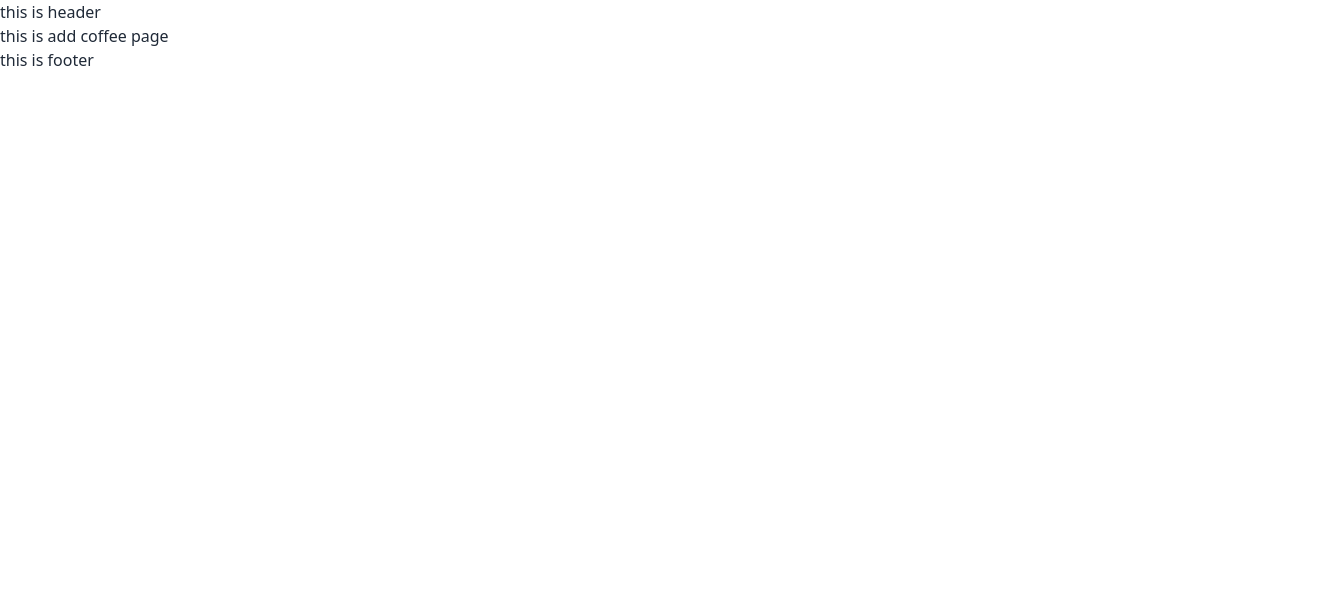
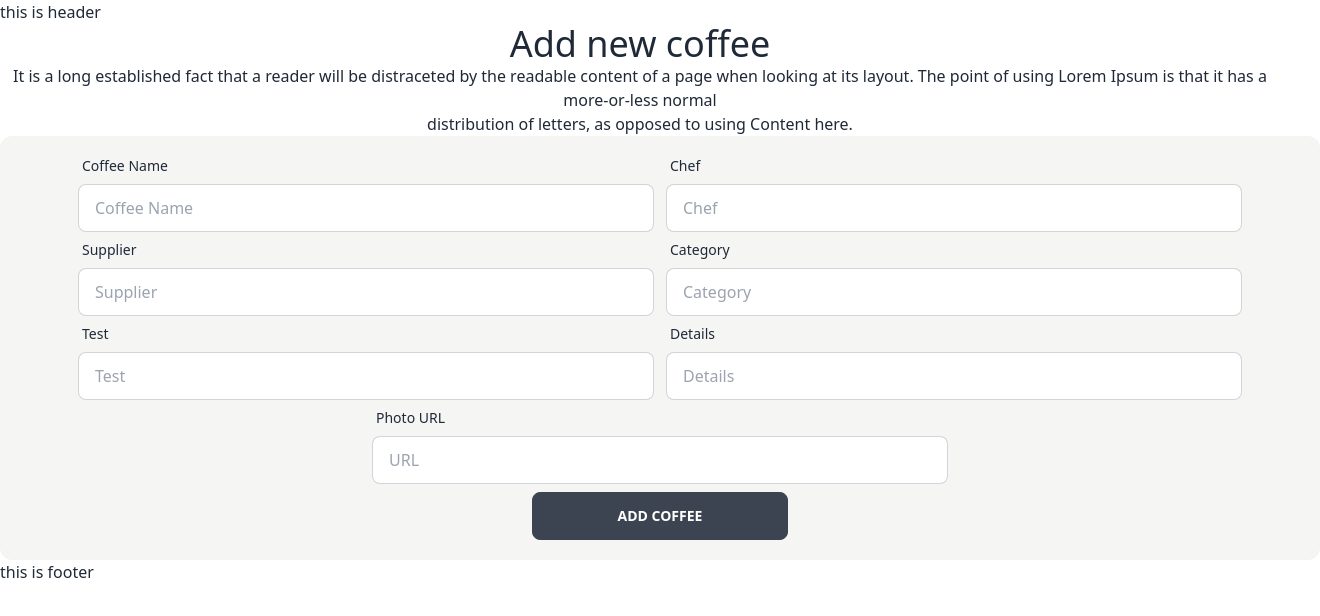
Before and after one commit to ptan01/Coffee-store-client, a React (Vite) app: page /add-coffee in a window 1280 px wide. Shown: the top 616 px of the page, 1320 px wide, since content can reach past the window. Built offline with nearby package versions, Linux system fonts and the light colour scheme.

Commit message:
coffee add form added

```diff
--- a/src/components/addCoffee/AddCoffee.jsx
+++ b/src/components/addCoffee/AddCoffee.jsx
@@ -1,9 +1,79 @@
 import React from 'react';
 
 const AddCoffee = () => {
+
+    const handleCoffee = (e)=>{
+        e.preventDefault()
+        const form = e.target ;
+        const name = form.name.value ;
+        const chef = form.chef.value ;
+        const supplier = form.supplier.value ;
+        const category = form.category.value ;
+        const test = form.test.value ;
+        const details = form.details.value ;
+        const photo = form.photo.value ;
+
+        const coffee = { name, chef, supplier, category, photo, details, test } ;
+        console.log(coffee)
+    }
+
     return (
         <div>
-            <h1>this is add coffee page</h1>
+            <h1 className='text-center text-4xl'>Add new coffee</h1>
+            <p className='text-center'>It is a long established fact that a reader will be distraceted by the readable content of a page when looking at its layout. The point of using Lorem Ipsum is that it has a more-or-less normal <br /> distribution of letters, as opposed to using Content here.</p>
+            <form onSubmit={handleCoffee} className='mx-auto p-3 w-full lg:w-[1320px] rounded-xl bg-stone-100'>
+                <div className='lg:flex justify-center gap-3'>
+                    <div className="form-control w-full max-w-xl">
+                        <label className="label">
+                            <span className="label-text">Coffee Name</span>
+                        </label>
+                        <input type="text" placeholder="Coffee Name" name='name' className="input input-bordered w-full " />
+                    </div>
+                    <div className="form-control w-full max-w-xl">
+                        <label className="label">
+                            <span className="label-text">Chef</span>
+                        </label>
+                        <input type="text" placeholder="Chef" name='chef' className="input input-bordered w-full " />
+                    </div>
+                </div>
+                <div className='lg:flex justify-center gap-3'>
+                    <div className="form-control w-full max-w-xl">
+                        <label className="label">
+                            <span className="label-text">Supplier</span>
+                        </label>
+                        <input type="text" placeholder="Supplier" name='supplier' className="input input-bordered w-full " />
+                    </div>
+                    <div className="form-control w-full max-w-xl">
+                        <label className="label">
+                            <span className="label-text">Category</span>
+                        </label>
+                        <input type="text" placeholder="Category" name='category' className="input input-bordered w-full " />
+                    </div>
+                </div>
+                <div className='lg:flex justify-center gap-3'>
+                    <div className="form-control w-full max-w-xl">
+                        <label className="label">
+                            <span className="label-text">Test</span>
+                        </label>
+                        <input type="text" placeholder="Test" name='test' className="input input-bordered w-full " />
+                    </div>
+                    <div className="form-control w-full max-w-xl">
+                        <label className="label">
+                            <span className="label-text">Details</span>
+                        </label>
+                        <input type="text" placeholder="Details" name='details' className="input input-bordered w-full " />
+                    </div>
+                </div>
+                <div className="form-control w-full max-w-xl mx-auto">
+                    <label className="label">
+                        <span className="label-text">Photo URL</span>
+                    </label>
+                    <input type="text" placeholder="URL" name='photo' className="input input-bordered w-full max-w-xl lg:mx-auto" />
+                </div>
+                <div className='text-center my-2'>
+                <input className='btn btn-wide' type="submit" value="Add Coffee" />
+                </div>
+            </form>
         </div>
     );
 };
```
